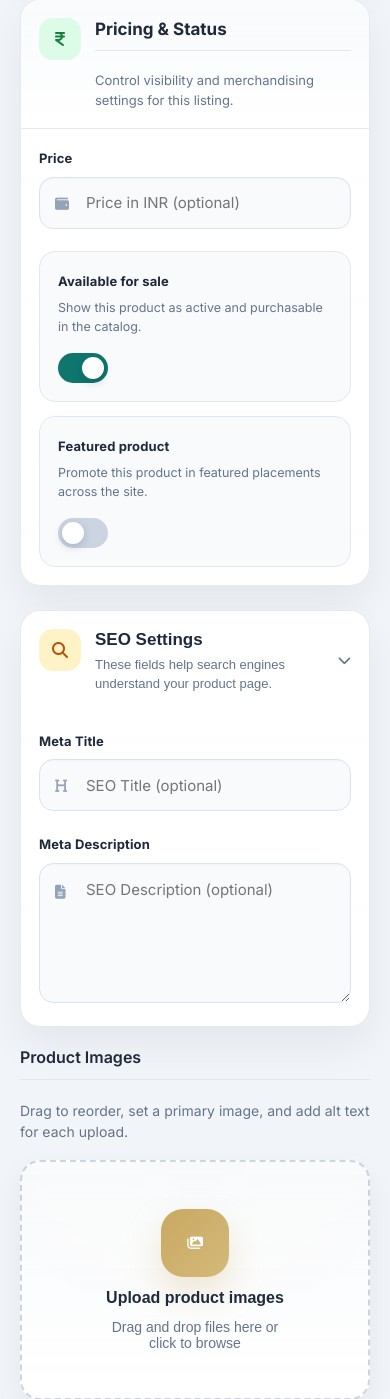
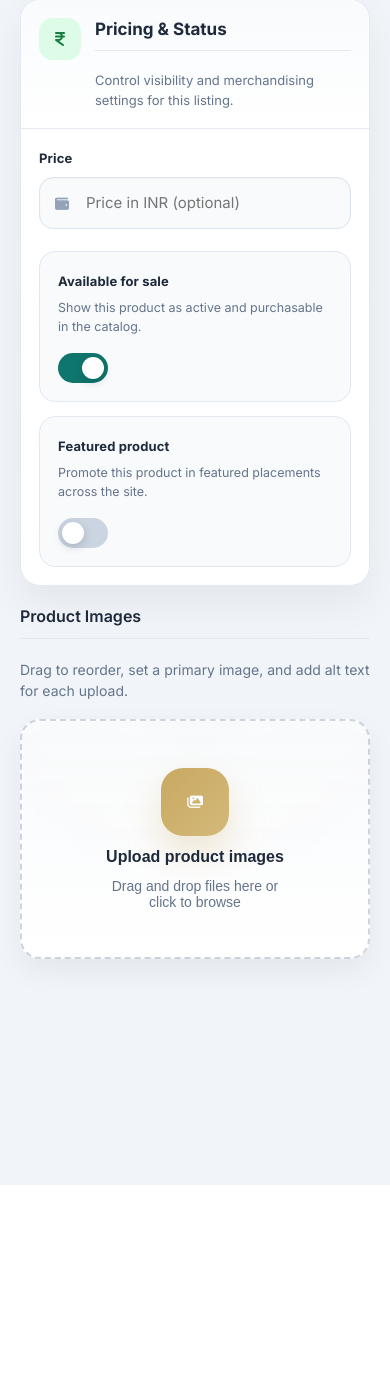
Before and after one commit to Naman7564/Glowall, a Django app: page /admin/products/add/ in a window 390 px wide. Shown: the part 1684-3083 px from the top of the page. After the commit the page ends 2869 px from the top, so only its background shows below. Run offline with Django 5.2, Linux system fonts and the light colour scheme; the visitor is signed in with stand-in values (Sample User, id 1); data that the repository does not hold is empty.

Commit message:
Update phone number, fix admin dropdown, remove SEO settings

```diff
--- a/tiles_catalog/static/css/admin.css
+++ b/tiles_catalog/static/css/admin.css
@@ -229,11 +229,14 @@ ul {
     align-items: center;
     gap: 20px;
     position: relative;
+    margin-left: auto;
 }
 
 .user-menu {
     position: relative;
     z-index: 80;
+    display: flex;
+    align-items: center;
 }
 
 .user-btn {
@@ -286,7 +289,9 @@ ul {
     position: absolute;
     top: calc(100% + 8px);
     right: 0;
+    left: auto;
     min-width: 220px;
+    max-width: 280px;
     background: var(--admin-card);
     border: 1px solid var(--admin-border);
     border-radius: 12px;
@@ -295,8 +300,9 @@ ul {
     visibility: hidden;
     transform: translateY(-8px) scale(0.96);
     transition: all 0.2s ease;
-    z-index: 100;
+    z-index: 1000;
     overflow: hidden;
+    white-space: nowrap;
 }
 
 .user-dropdown.active {
--- a/tiles_catalog/templates/admin_panel/product_form.html
+++ b/tiles_catalog/templates/admin_panel/product_form.html
@@ -225,45 +225,6 @@
                                     <span class="toggle-slider"></span>
                                 </label>
                             </div>
-                        </div>
-                    </div>
-                </section>
-
-                <section class="admin-form-card form-section collapsible-card is-open">
-                    <button type="button" class="admin-form-card-header collapsible-trigger section-toggle" aria-expanded="true">
-                        <span class="section-heading">
-                            <span class="section-icon seo">
-                                <i class="fas fa-magnifying-glass"></i>
-                            </span>
-                            <span>
-                                <span class="section-title-text">SEO Settings</span>
-                                <span class="section-subtitle-text">These fields help search engines understand your product page.</span>
-                            </span>
-                        </span>
-                        <i class="fas fa-chevron-down"></i>
-                    </button>
-
-                    <div class="admin-form-card-body section-content">
-                        <div class="form-group">
-                            <label for="id_meta_title">Meta Title</label>
-                            <div class="field-shell">
-                                <span class="field-icon"><i class="fas fa-heading"></i></span>
-                                {{ form.meta_title }}
-                            </div>
-                            {% if form.meta_title.errors %}
-                            <span class="error">{{ form.meta_title.errors.0 }}</span>
-                            {% endif %}
-                        </div>
-
-                        <div class="form-group">
-                            <label for="id_meta_description">Meta Description</label>
-                            <div class="field-shell field-shell-textarea">
-                                <span class="field-icon"><i class="fas fa-file-lines"></i></span>
-                                {{ form.meta_description }}
-                            </div>
-                            {% if form.meta_description.errors %}
-                            <span class="error">{{ form.meta_description.errors.0 }}</span>
-                            {% endif %}
                         </div>
                     </div>
                 </section>
--- a/tiles_catalog/templates/catalog/home.html
+++ b/tiles_catalog/templates/catalog/home.html
@@ -345,7 +345,7 @@
             <p class="cta-desc">Visit our showroom or contact us for a free consultation</p>
             <div class="cta-buttons">
                 <a href="{% url 'catalog:contact' %}" class="btn btn-white">Contact Us</a>
-                <a href="tel:+15551234567" class="btn btn-outline-white"><i class="fas fa-phone"></i> Call Now</a>
+                <a href="tel:+918085348904" class="btn btn-outline-white"><i class="fas fa-phone"></i> Call Now</a>
             </div>
         </div>
     </div>
--- a/tiles_catalog/templates/catalog/product_detail.html
+++ b/tiles_catalog/templates/catalog/product_detail.html
@@ -111,7 +111,7 @@
                                 <button class="pd-qty-btn" type="button" onclick="updateQty(-1)" aria-label="Decrease quantity">
                                     <span class="material-symbols-outlined">remove</span>
                                 </button>
-                                <input type="number" class="pd-qty-input" value="100" min="1" id="qtyInput" name="quantity">
+                                <input type="number" class="pd-qty-input" value="10" min="1" id="qtyInput" name="quantity">
                                 <button class="pd-qty-btn" type="button" onclick="updateQty(1)" aria-label="Increase quantity">
                                     <span class="material-symbols-outlined">add</span>
                                 </button>
```
